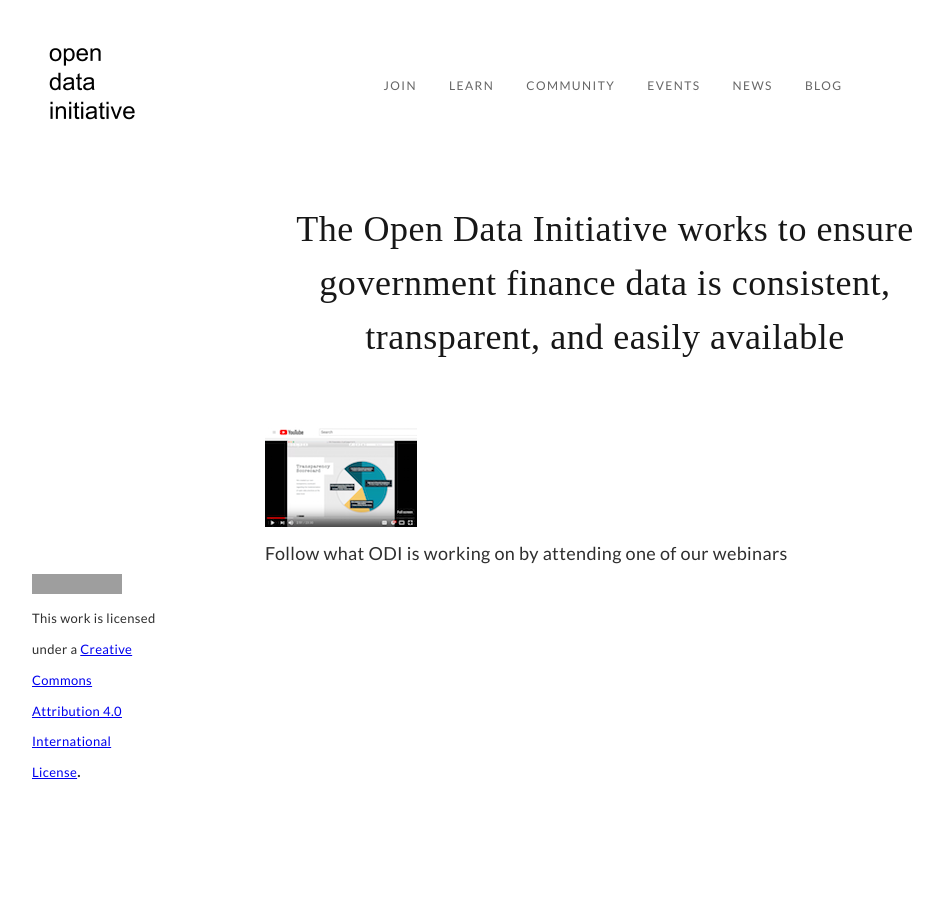
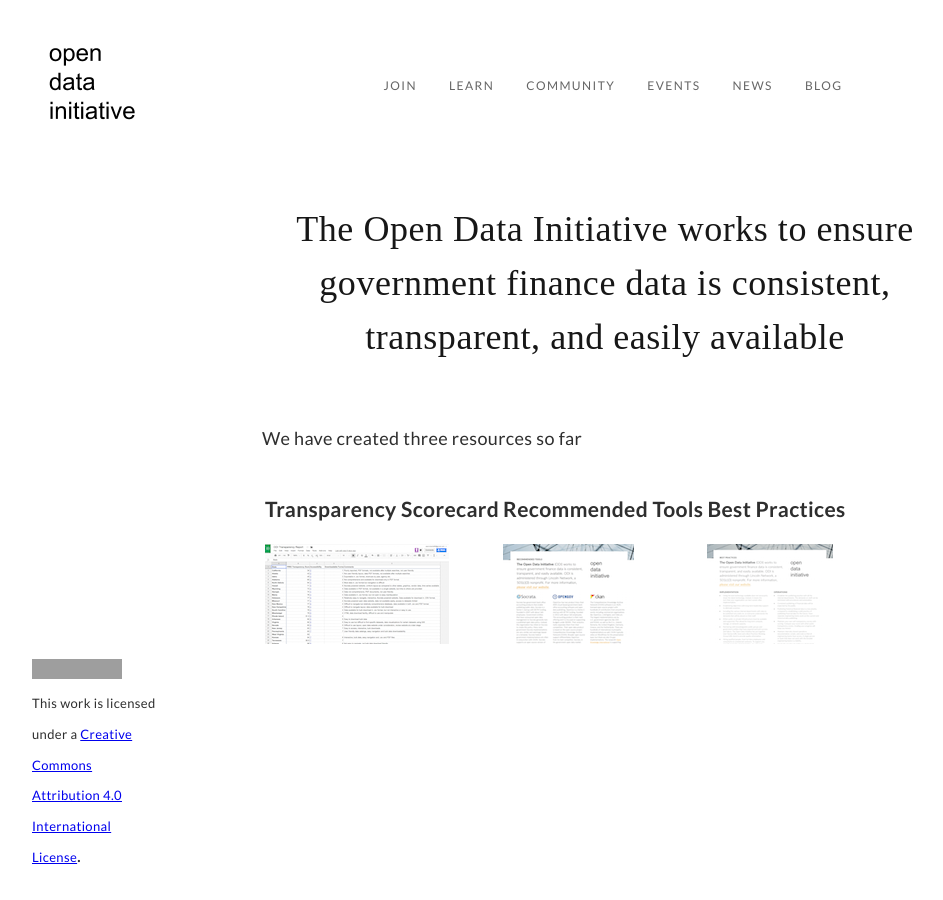
Before and after one commit to opendatainitiative/opendatainitiative.github.io, a Jekyll site: the page built from index.md, in a window 1280 px wide. Shown: the whole page, without its empty margins (35-978 px from the left). Built offline with Jekyll 4.4.1, drawn with Linux system fonts in a browser that asks for light colours; grey boxes are pictures that could not be loaded.

Commit message:
put the three projects on the home page

```diff
--- a/index.md
+++ b/index.md
@@ -6,11 +6,18 @@ title: Home
 
 ## The Open Data Initiative works to ensure government finance data is consistent, transparent, and easily available
 
+We have created three resources so far
 <table>
-  <tr>
-    <td><a href="https://opendatainitiative.github.io/events/2017-11-19-odi-webinar/"><img src="/assets/img/29nov17-webinar-screengrab.png" alt="29nov17-webinar"></a></td>
-  </tr>
-  <tr>
-    <td>Follow what ODI is working on by attending one of our webinars</td>
-	</tr>
-</table>
+ <tr>
+      <td><h3>Transparency Scorecard</h3>
+        <a href="/transparency-scorecard"><img src="/assets/img/transparency_report_icon.png" alt="ODI Transparency Scorecard"></a>
+	 </td>
+      <td>
+        <h3>Recommended Tools</h3>
+        <a href="/assets/doc/ODI_Recommended_Tools.pdf"><img src="/assets/img/tools_icon.png" alt="ODI Recommeded Tools"></a>
+     </td>
+      <td>
+        <h3>Best Practices</h3>
+        <a href="/assets/doc/ODI-Best-Practices.pdf"><img src="/assets/img/practices_icon.png" alt="ODI Best Practices"></a>
+     </td>
+   </tr>
```
